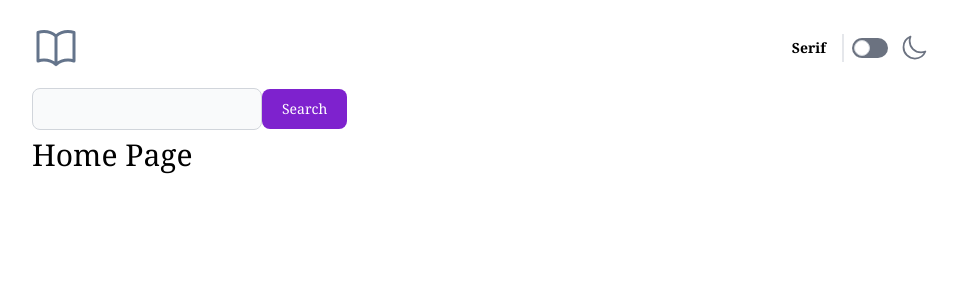
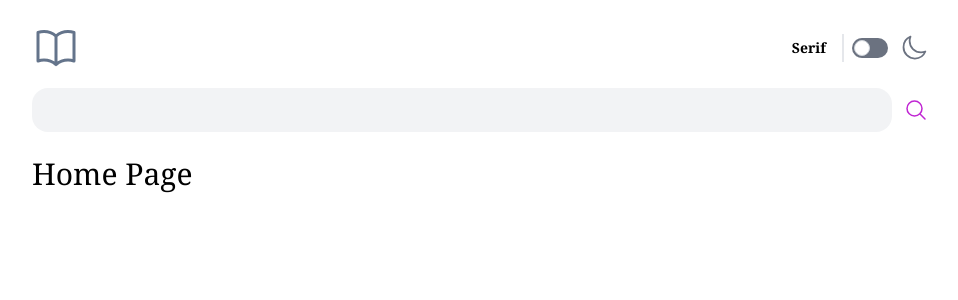
Before and after one commit to BrandTrump/Dictionary-Application, a Next.js app: page / in a window 1280 px wide. Shown: the top 300 px of the page, without its empty margins (160-1118 px from the left). Built offline with nearby package versions, Linux system fonts and the light colour scheme.

Commit message:
style: improved input field design to match template

```diff
--- a/app/components/InputField.tsx
+++ b/app/components/InputField.tsx
@@ -15,18 +15,31 @@ function InputField() {
   };
 
   return (
-    <form onSubmit={handleSubmit}>
+    <form
+      onSubmit={handleSubmit}
+      className="flex items-center mb-6 justify-between space-x-3 cursor-pointer"
+    >
       <input
         type="text"
         value={input}
         onChange={(e) => setInput(e.target.value)}
-        className="bg-gray-50 border border-gray-300 text-gray-900 text-sm rounded-lg focus:ring-blue-500 focus:border-blue-500 p-2.5 dark:bg-gray-700 dark:border-gray-600 dark:placeholder-gray-400 dark:text-white dark:focus:ring-blue-500 dark:focus:border-blue-500"
+        className="bg-gray-200/50 border-0 border-gray-300 text-gray-900 font-bold text-md rounded-2xl p-2.5 focus:outline-none xl:w-96 flex-1"
       />
-      <button
-        type="submit"
-        className="focus:outline-none text-white bg-purple-700 hover:bg-purple-800 focus:ring-4 focus:ring-purple-300 font-medium rounded-lg text-sm px-5 py-2.5 mb-2 dark:bg-purple-600 dark:hover:bg-purple-700 dark:focus:ring-purple-900"
-      >
-        Search
+      <button type="submit">
+        <svg
+          xmlns="http://www.w3.org/2000/svg"
+          fill="none"
+          viewBox="0 0 24 24"
+          stroke-width="1.5"
+          stroke="currentColor"
+          className="w-6 h-6 text-fuchsia-600"
+        >
+          <path
+            stroke-linecap="round"
+            stroke-linejoin="round"
+            d="M21 21l-5.197-5.197m0 0A7.5 7.5 0 105.196 5.196a7.5 7.5 0 0010.607 10.607z"
+          />
+        </svg>
       </button>
     </form>
   );
```
